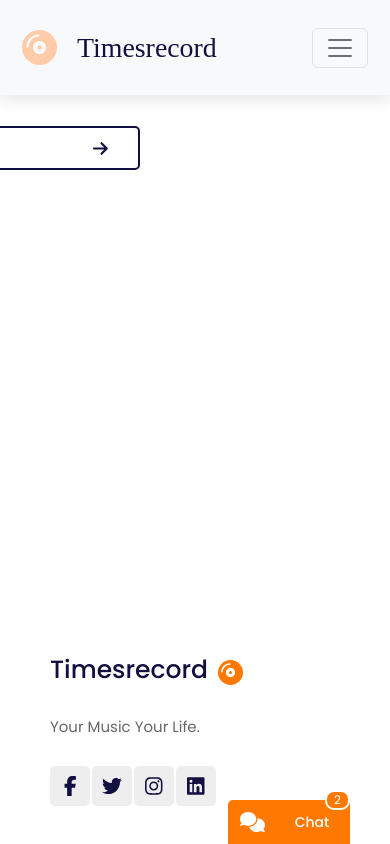
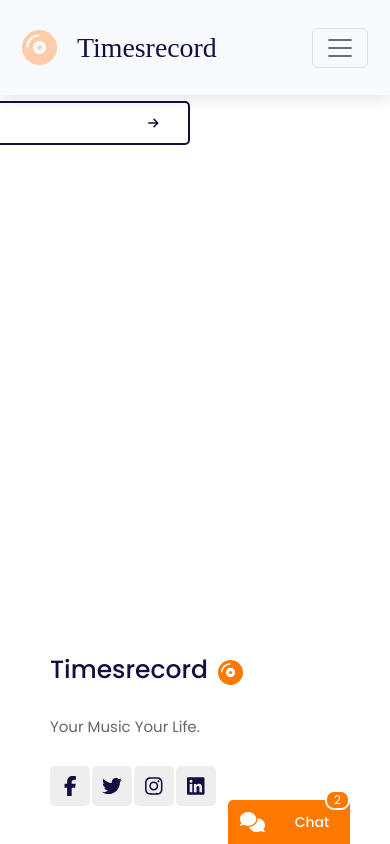
Before and after one commit to trivankute/CuaHangThoiDai, a React (Create React App) app in the folder frontend/: page /products in a window 390 px wide. Shown: the top 844 px of the page. Built offline with nearby package versions, Linux system fonts and the light colour scheme; a web font is replaced by a local one.

Commit message:
add currentPath to button showcate responsive

```diff
--- a/frontend/src/pages/ProductsLayout/ProductsLayout.module.css
+++ b/frontend/src/pages/ProductsLayout/ProductsLayout.module.css
@@ -80,14 +80,18 @@
 
 .offcanvas_button{
     position:fixed;
-    top:calc(var(--header-height) - 40px);
+    top:calc(var(--header-height) - 65px);
     left:0;
     background-color:white;
     display:flex;
     justify-content:space-between;
     align-items:center;
-    margin-left:-250px;
+    margin-left:-200px;
     transition:all 0.1s linear;
+}
+
+.offcanvas_button .icon{
+    margin-left:5px;
 }
 
 .offcanvas_button:hover{
--- a/frontend/src/pages/ProductsLayout/ProductsLayout.tsx
+++ b/frontend/src/pages/ProductsLayout/ProductsLayout.tsx
@@ -71,9 +71,11 @@
                         showCate ?
                         <FontAwesomeIcon className={styles.icon} icon={faArrowLeft as IconProp} />
                         :
-                        <FontAwesomeIcon className={styles.icon} icon={faArrowRight as IconProp} />
+                        <div style={{fontSize:12, display:"flex", justifyContent: "center", alignItems: "center"}}>
+                        {currentPath} <FontAwesomeIcon className={styles.icon} icon={faArrowRight as IconProp} />
+                        </div>
                     }
-                </div>
+                    </div>
 
                 <Offcanvas show={show} onHide={handleClose}>
                     <Offcanvas.Header closeButton>
```
